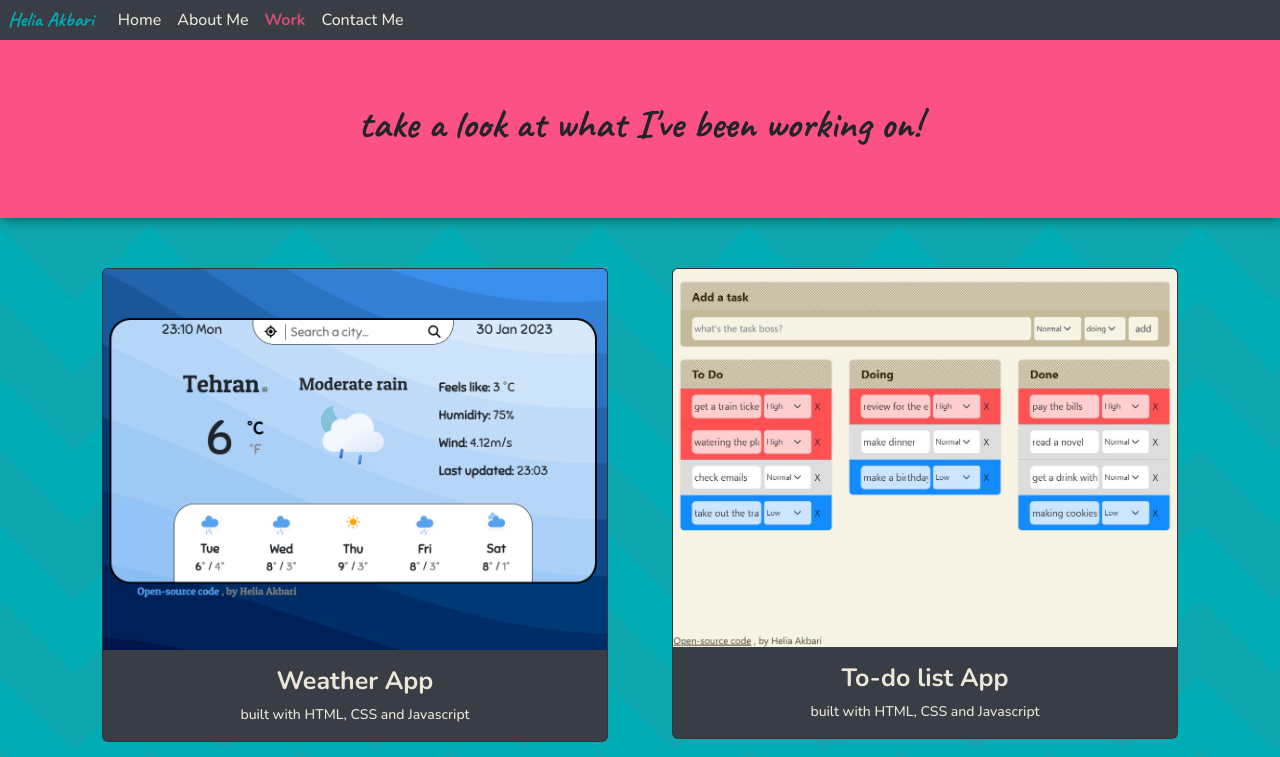
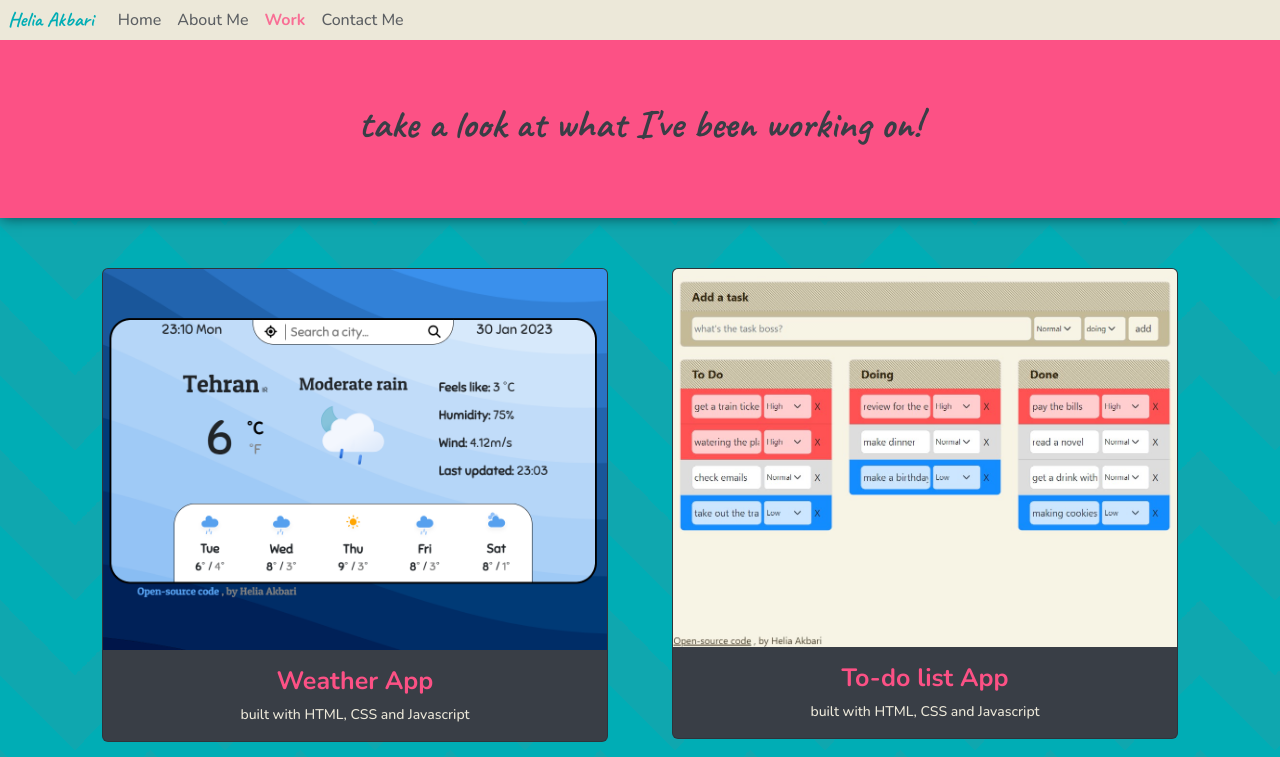
Before and after one commit to heliaakbari/portfolio-shecodes, a plain HTML site: page work.html in a window 1280 px wide. Shown: the top 757 px of the page. Drawn offline with nearby package versions, Linux system fonts and the light colour scheme.

Commit message:
color fixed

```diff
--- a/css/style.css
+++ b/css/style.css
@@ -14,27 +14,19 @@
     color: var(--norm-light);
 }
 
-.nav-link.activated {
-    color: var(--secondary);
-    opacity: 80%;
-    font-weight: bolder;
-}
-
-.nav-link.activated:hover {
+.work .nav-link:hover{
     opacity: 100%;
 }
 
-
-.about .navbar-brand , .work .navbar-brand{
+.about .navbar-brand{
     color: var(--norm-light);
 }
 
-.navbar-brand:hover {
-    color: var(--primary);
-}
+
 
 .navbar-brand {
     font-family: 'Caveat', cursive;
+    opacity: 100%;
 }
 
 .dark-bg{
@@ -47,7 +39,27 @@
 .homepage .navbar-custom {
     background-color: var(--norm-light);
 }
+.work .nav-link{
+    opacity: 80%;
+    color: var(--norm-dark);
+}
 
+ .homepage .navbar-brand,
+.work .navbar-brand{
+    color: var(--norm-dark);
+    opacity: 100%;
+ }
+.nav-link.activated:hover {
+    opacity: 100% !important;
+}
+.nav-link.activated {
+    color: var(--secondary);
+    opacity: 80%;
+    font-weight: bolder;
+}
+.navbar-brand:hover {
+    color: var(--primary);
+}
 #zig-zag-hero {
     background:
         linear-gradient(135deg, var(--norm-dark) 25%, transparent 25%) -75px 0,
@@ -289,6 +301,7 @@ font-size: 100px;
     background-color: var(--secondary);
     margin: 0 auto;
     box-shadow: var(--shadow);
+    color: var(--norm-dark);
 }
 .work .container{
     margin-top: 30px;
@@ -301,6 +314,7 @@ font-size: 100px;
     text-align: center;
 }
 .work .card-body h4 {
+    color: var(--secondary);
     font-size: 25px;
     font-weight: 700;
 }
--- a/work.html
+++ b/work.html
@@ -20,7 +20,7 @@
 
 <body class="work" id="zig-zag-work">
     <nav class="navbar fixed-top navbar-expand-lg bg-body-tertiary p-0 m-0">
-        <div class="container-fluid dark-bg p-0 m-0 navbar-custom">
+        <div class="container-fluid normal-bg p-0 m-0 navbar-custom">
             <a class="navbar-brand ps-2" href="./index.html">Helia Akbari</a>
             <button class="navbar-toggler p-0" type="button" data-bs-toggle="collapse"
                 data-bs-target="#navbarNavAltMarkup" aria-controls="navbarNavAltMarkup" aria-expanded="false"
```
